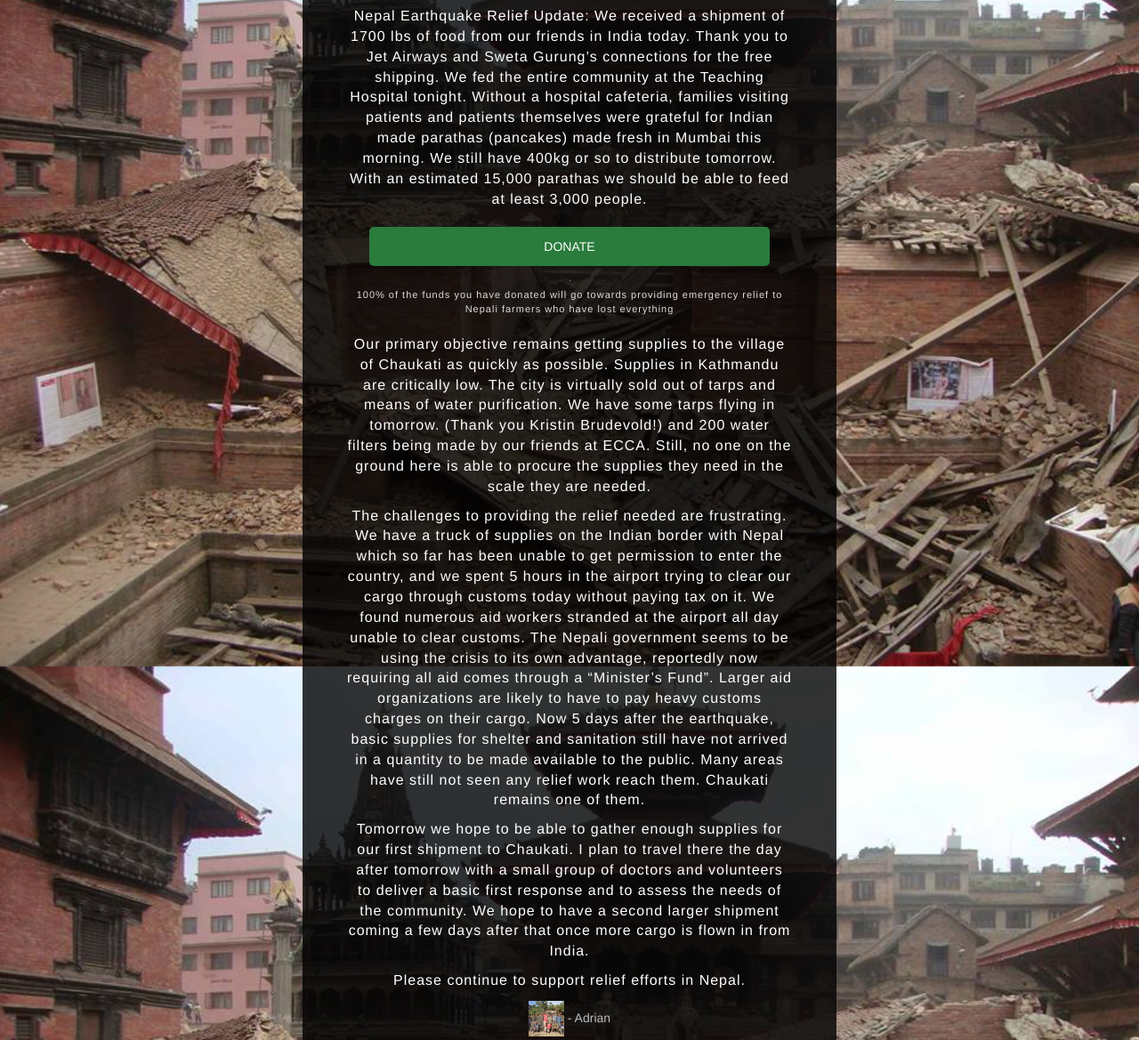
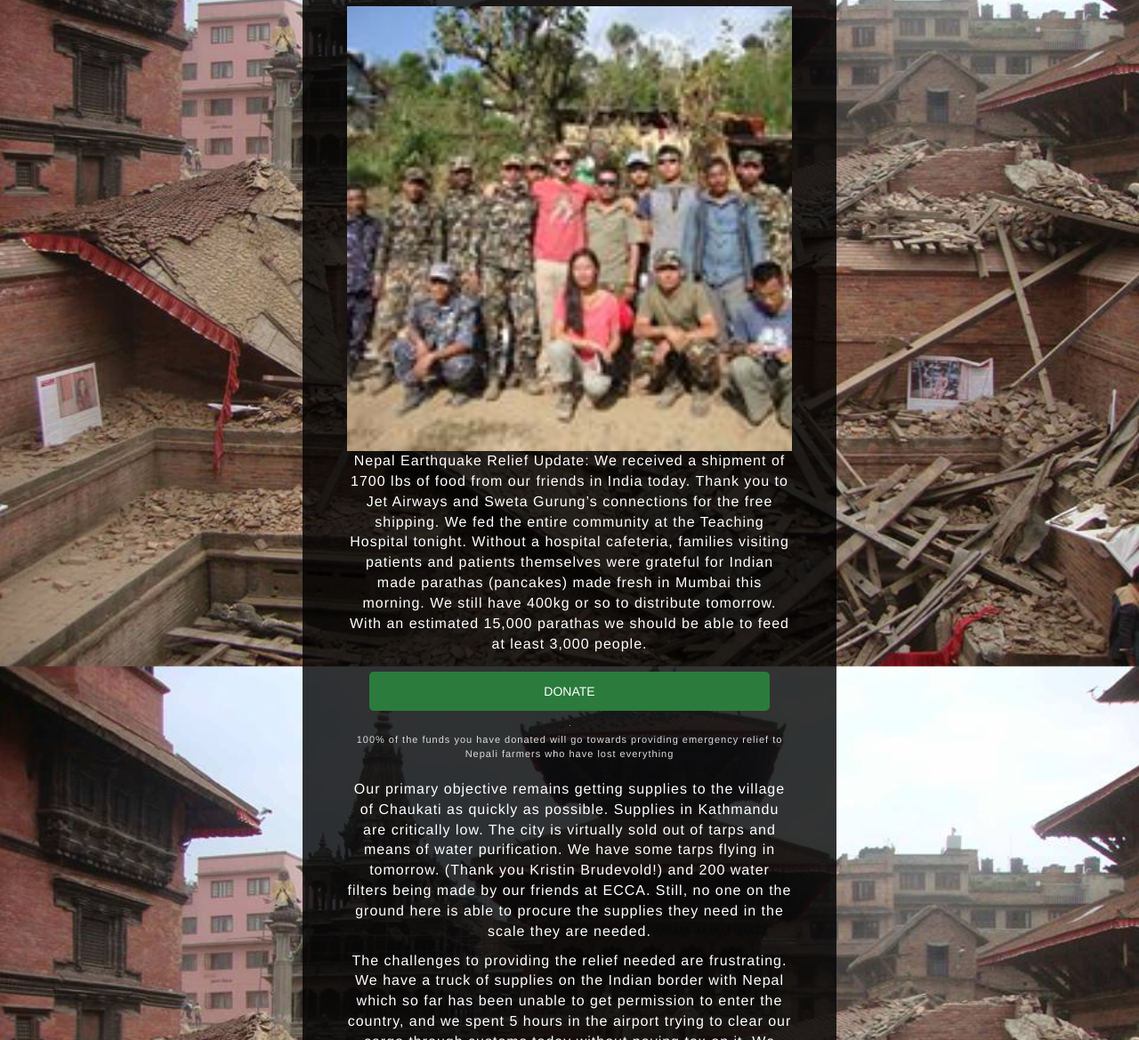
Before and after one commit to samueldelesque/directnepalrelief, a website: page public/index.html in a window 1280 px wide. Shown: the part 211-1380 px from the top of the page at 89% size. Drawn offline with nearby package versions, Linux system fonts and the light colour scheme.

Commit message:
cover igm

```diff
--- a/public/css/main.css
+++ b/public/css/main.css
@@ -23,6 +23,9 @@ h1{
 	font-size: 40px;
 	font-weight: 100;
 	color: #fff;
+}
+.cover img{
+	width: 100%;
 }
 .quote .author{
 	font-style: normal;
--- a/public/index.html
+++ b/public/index.html
@@ -15,6 +15,9 @@
 	<div class="main">
 		<div class="wrap">
 			<h1>Nepal Earthquake Relief - Sindhupalchowk</h1>
+			<div class="cover">
+				<img src="img/profile.jpg" alt="Direct Nepal Relief team working with nepalese army">
+			</div>
 			<div class="quote">
 			<p>Nepal Earthquake Relief Update: We received a shipment of 1700 lbs of food from our friends in India today. Thank you to Jet Airways and Sweta Gurung’s connections for the free shipping. We fed the entire community at the Teaching Hospital tonight. Without a hospital cafeteria, families visiting patients and patients themselves were grateful for Indian made parathas (pancakes) made fresh in Mumbai this morning. We still have 400kg or so to distribute tomorrow. With an estimated 15,000 parathas we should be able to feed at least 3,000 people.</p>
 			</div>
@@ -43,7 +46,7 @@
 			<p>Tomorrow we hope to be able to gather enough supplies for our first shipment to Chaukati. I plan to travel there the day after tomorrow with a small group of doctors and volunteers to deliver a basic first response and to assess the needs of the community. We hope to have a second larger shipment coming a few days after that once more cargo is flown in from India.</p>
 
 			<p>Please continue to support relief efforts in Nepal.</p>
-			<div class="author"><img src="img/profile.jpg" width="40" height="40"> - Adrian</div>
+			<div class="author"> - Adrian</div>
 			</div>
 			<br/>
 			<br/>
```
